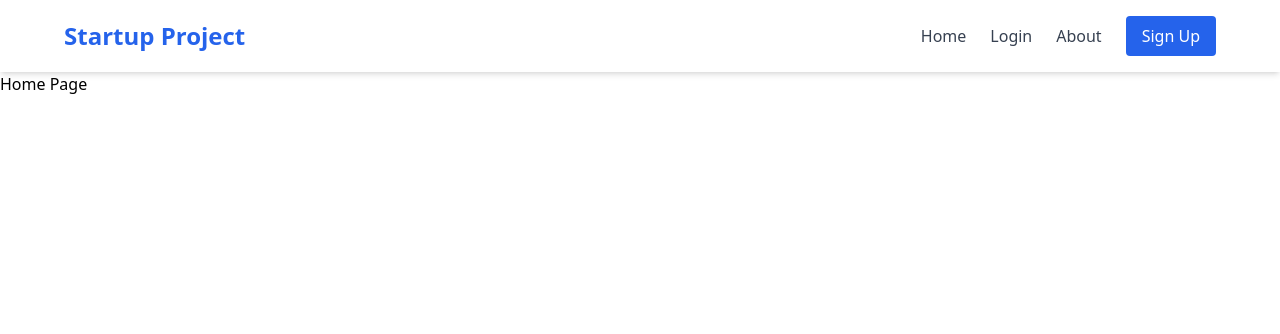
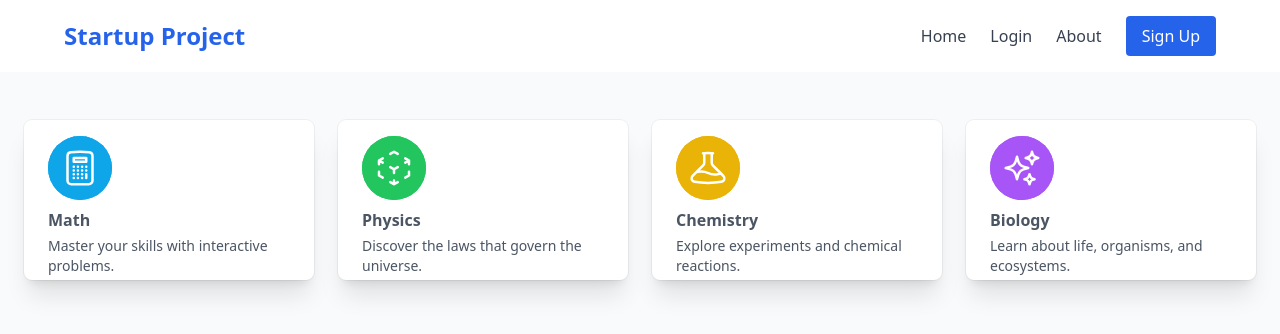
Before and after one commit to nguyenhungict/Startup-project, a React (Vite) app in the folder client/: page / in a window 1280 px wide. Shown: the top 334 px of the page. Built offline with nearby package versions, Linux system fonts and the light colour scheme.

Commit message:
add subject card in the home page

```diff
--- a/client/package.json
+++ b/client/package.json
@@ -10,6 +10,7 @@
     "preview": "vite preview"
   },
   "dependencies": {
+    "@heroicons/react": "^2.2.0",
     "react": "^19.1.1",
     "react-dom": "^19.1.1",
     "react-router-dom": "^7.8.0"
--- /dev/null
+++ b/client/src/components/ui/SubjectCard.tsx
@@ -0,0 +1,47 @@
+import React from "react";
+
+interface SubjectCardProps {
+  color: string; // Tailwind color e.g. "bg-sky-500"
+  hoverColor: string; // Tailwind color e.g. "group-hover:bg-sky-400"
+  icon: React.ReactNode;
+  text: string;
+  description: string;
+  link: string;
+}
+
+const SubjectCard: React.FC<SubjectCardProps> = ({ color, hoverColor, icon, text, description, link }) => {
+  const handleClick = () => {
+    window.location.href = link; // Navigate to the link URL
+  };
+
+  return (
+    <div
+      className="group relative h-32 md:h-36 lg:h-40 cursor-pointer overflow-hidden bg-white px-4 pt-4 pb-4 shadow-xl
+                 ring-1 ring-gray-900/5 transition-all duration-300 hover:-translate-y-1 hover:shadow-2xl
+                 sm:mx-auto sm:max-w-sm sm:rounded-lg sm:px-6"
+      onClick={handleClick}
+      style={{ WebkitUserSelect: "none", MozUserSelect: "none", msUserSelect: "none", userSelect: "none" }}
+    >
+      <span
+        className={`absolute top-4 z-0 h-16 w-16 rounded-full ${color} transition-all duration-300 group-hover:scale-[10]`}
+      ></span>
+      <div className="relative z-10 mx-auto max-w-md">
+        <span
+          className={`grid h-16 w-16 place-items-center rounded-full ${color} transition-all duration-300 ${hoverColor}`}
+        >
+          {icon}
+        </span>
+        <div
+          className="space-y-1 pt-2 text-base leading-6 text-gray-600 transition-all duration-300
+                     group-hover:text-white user-select-none"
+          style={{ WebkitUserSelect: "none", MozUserSelect: "none", msUserSelect: "none", userSelect: "none" }}
+        >
+          <p className="font-bold user-select-none">{text}</p>
+          <p className="text-sm user-select-none">{description}</p>
+        </div>
+      </div>
+    </div>
+  );
+};
+
+export default SubjectCard;
--- a/client/src/pages/Home/index.tsx
+++ b/client/src/pages/Home/index.tsx
@@ -1,7 +1,42 @@
-import React from 'react';
+import React from "react";
+import SubjectCard from "../../components/ui/SubjectCard";
+import { CubeTransparentIcon, CalculatorIcon, BeakerIcon, SparklesIcon } from "@heroicons/react/24/outline";
 
-const HomePage: React.FC = () => {
-  return <div>Home Page</div>;
-};
-
-export default HomePage;
+export default function HomePage() {
+  return (
+    <div className="min-h-screen bg-gray-50 py-12 grid grid-cols-1 sm:grid-cols-2 lg:grid-cols-4 gap-6 px-6">
+      <SubjectCard
+        color="bg-sky-500"
+        hoverColor="group-hover:bg-sky-400"
+        icon={<CalculatorIcon className="h-10 w-10 text-white" />}
+        text="Math"
+        description="Master your skills with interactive problems."
+        link="/math" // Example route
+      />
+      <SubjectCard
+        color="bg-green-500"
+        hoverColor="group-hover:bg-green-400"
+        icon={<CubeTransparentIcon className="h-10 w-10 text-white" />}
+        text="Physics"
+        description="Discover the laws that govern the universe."
+        link="/physics" // Example route
+      />
+      <SubjectCard
+        color="bg-yellow-500"
+        hoverColor="group-hover:bg-yellow-400"
+        icon={<BeakerIcon className="h-10 w-10 text-white" />}
+        text="Chemistry"
+        description="Explore experiments and chemical reactions."
+        link="/chemistry" // Example route
+      />
+      <SubjectCard
+        color="bg-purple-500"
+        hoverColor="group-hover:bg-purple-400"
+        icon={<SparklesIcon className="h-10 w-10 text-white" />}
+        text="Biology"
+        description="Learn about life, organisms, and ecosystems."
+        link="/biology" // Example route
+      />
+    </div>
+  );
+}
```
Also changed, not shown: 1 other file (tests, documents, lock files or other folders).
